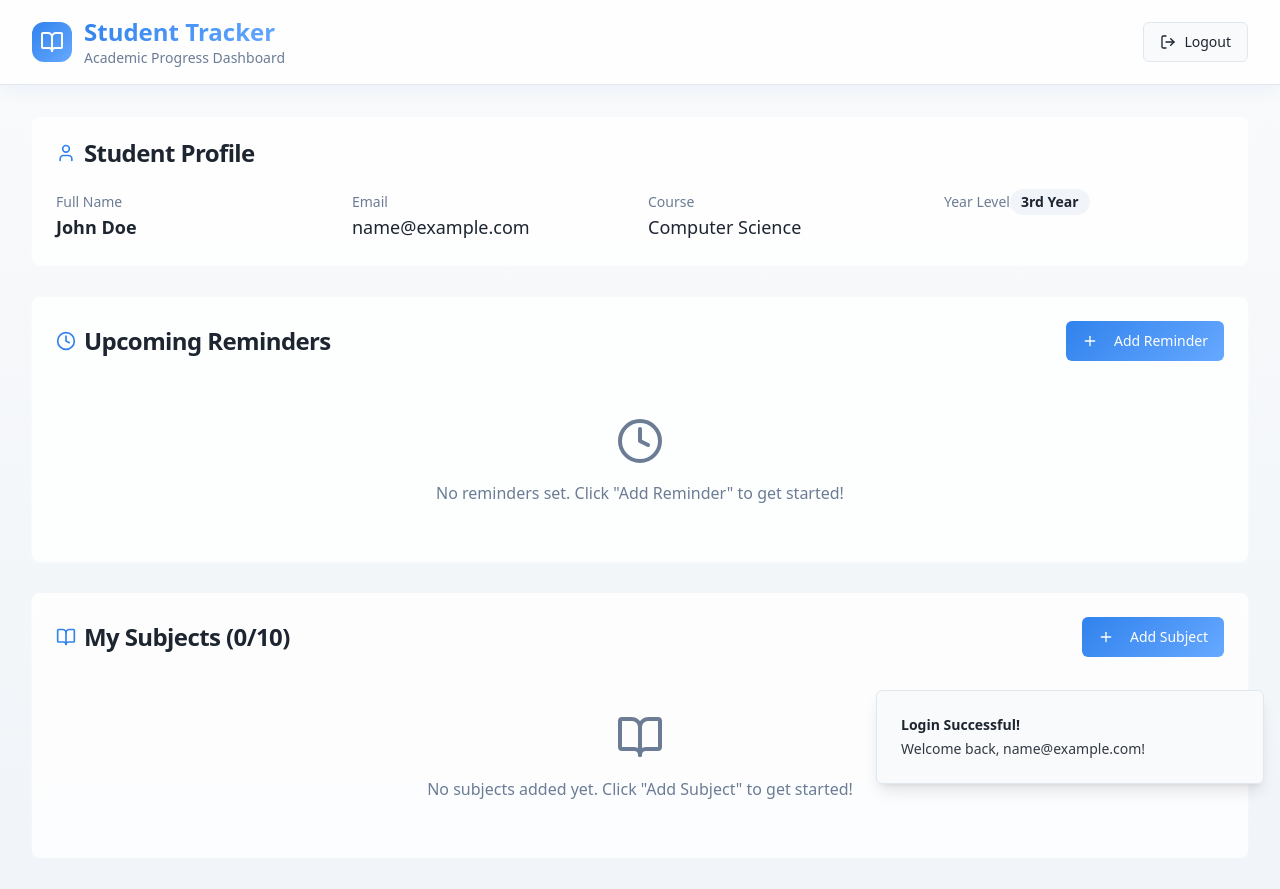
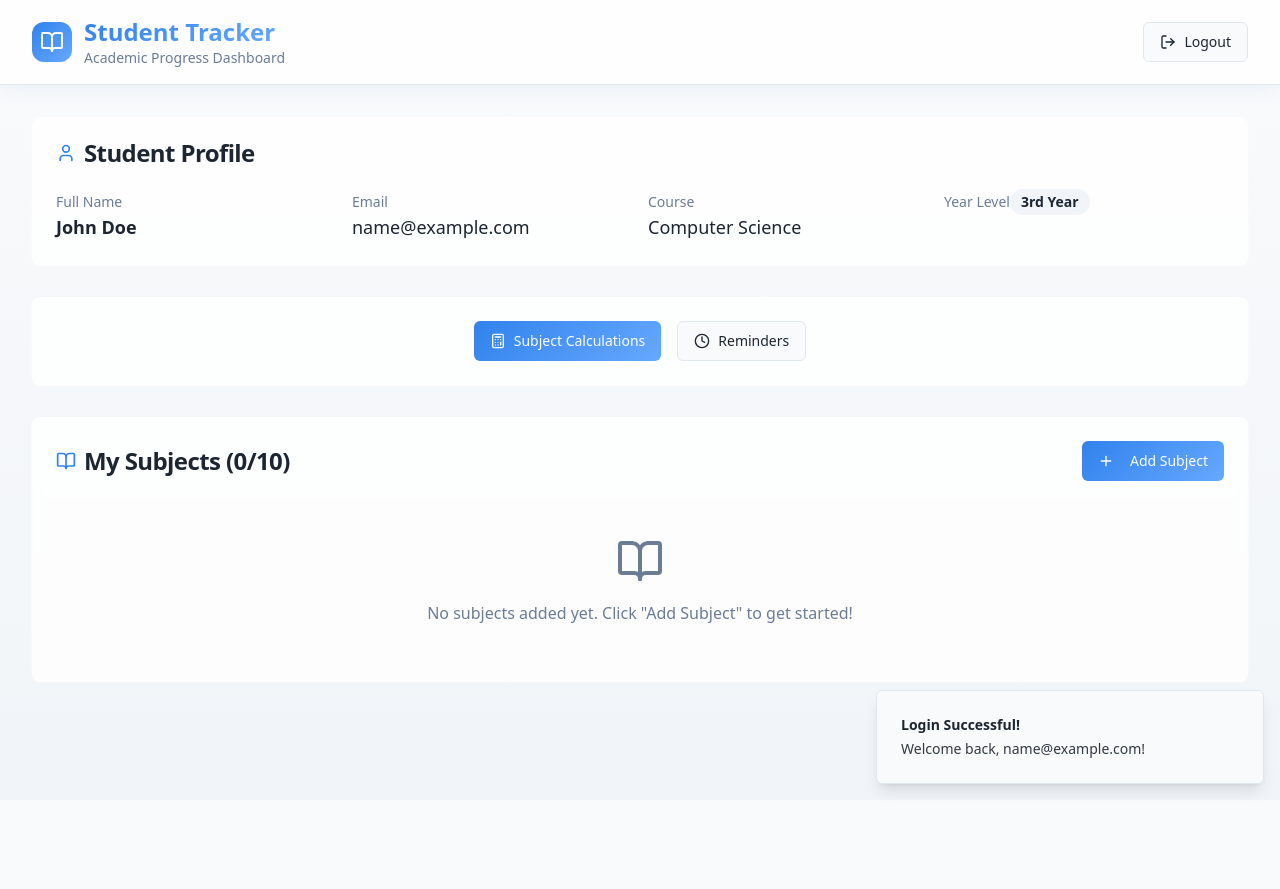
Before and after one commit to NkululekoNdlovu-ui/class-enroll-buddy, a React (Vite) app: page / in a window 1280 px wide. Both pictures are taken after typing "name@example.com", "Sample123" into the empty fields and a click on the button "Sign In". After the commit the page ends 800 px from the top, so only its background shows below. Built offline with nearby package versions, Linux system fonts and the light colour scheme.

Commit message:
Separate subject calculation and reminders
Add two buttons to the home page: one for subject calculation and another for viewing reminders.

```diff
--- a/src/components/HomePage.tsx
+++ b/src/components/HomePage.tsx
@@ -73,6 +73,7 @@ export default function HomePage({ student, onLogout }: Props) {
     description: ''
   });
   const [currentTime, setCurrentTime] = useState(new Date());
+  const [currentView, setCurrentView] = useState<'subjects' | 'reminders'>('subjects');
   const { toast } = useToast();
 
   useEffect(() => {
@@ -285,8 +286,41 @@ export default function HomePage({ student, onLogout }: Props) {
           </CardContent>
         </Card>
 
-        {/* Reminders Section */}
+        {/* Navigation Buttons */}
         <Card className="mb-8 shadow-card border-0 bg-card/80 backdrop-blur-sm">
+          <CardContent className="pt-6">
+            <div className="flex gap-4 justify-center">
+              <Button
+                onClick={() => setCurrentView('subjects')}
+                variant={currentView === 'subjects' ? 'default' : 'outline'}
+                className={`flex items-center gap-2 ${
+                  currentView === 'subjects'
+                    ? 'bg-gradient-primary hover:opacity-90'
+                    : 'hover:bg-primary/10'
+                }`}
+              >
+                <Calculator className="h-4 w-4" />
+                Subject Calculations
+              </Button>
+              <Button
+                onClick={() => setCurrentView('reminders')}
+                variant={currentView === 'reminders' ? 'default' : 'outline'}
+                className={`flex items-center gap-2 ${
+                  currentView === 'reminders'
+                    ? 'bg-gradient-primary hover:opacity-90'
+                    : 'hover:bg-primary/10'
+                }`}
+              >
+                <Clock className="h-4 w-4" />
+                Reminders
+              </Button>
+            </div>
+          </CardContent>
+        </Card>
+
+        {/* Conditional Content Based on Current View */}
+        {currentView === 'reminders' && (
+          <Card className="shadow-card border-0 bg-card/80 backdrop-blur-sm">
             <CardHeader>
               <div className="flex items-center justify-between">
                 <CardTitle className="flex items-center gap-2">
@@ -383,7 +417,7 @@ export default function HomePage({ student, onLogout }: Props) {
                 </div>
               ) : (
                 <div className="space-y-4">
-                {getAllReminders().slice(0, 5).map((reminder) => {
+                  {getAllReminders().map((reminder) => {
                     const countdown = getCountdown(reminder.dueDate);
                     return (
                       <div key={reminder.id} className="flex items-center justify-between p-4 bg-muted/30 rounded-lg border">
@@ -416,17 +450,13 @@ export default function HomePage({ student, onLogout }: Props) {
                       </div>
                     );
                   })}
-                {getAllReminders().length > 5 && (
-                  <p className="text-center text-sm text-muted-foreground">
-                    And {getAllReminders().length - 5} more reminders...
-                  </p>
-                )}
                 </div>
               )}
             </CardContent>
           </Card>
+        )}
 
-        {/* Subjects Section */}
+        {currentView === 'subjects' && (
           <Card className="shadow-card border-0 bg-card/80 backdrop-blur-sm">
             <CardHeader>
               <div className="flex items-center justify-between">
@@ -564,6 +594,7 @@ export default function HomePage({ student, onLogout }: Props) {
               )}
             </CardContent>
           </Card>
+        )}
       </div>
 
       {/* Term Details Modal */}
```
Lines whose indentation alone changed are shown as unchanged.
